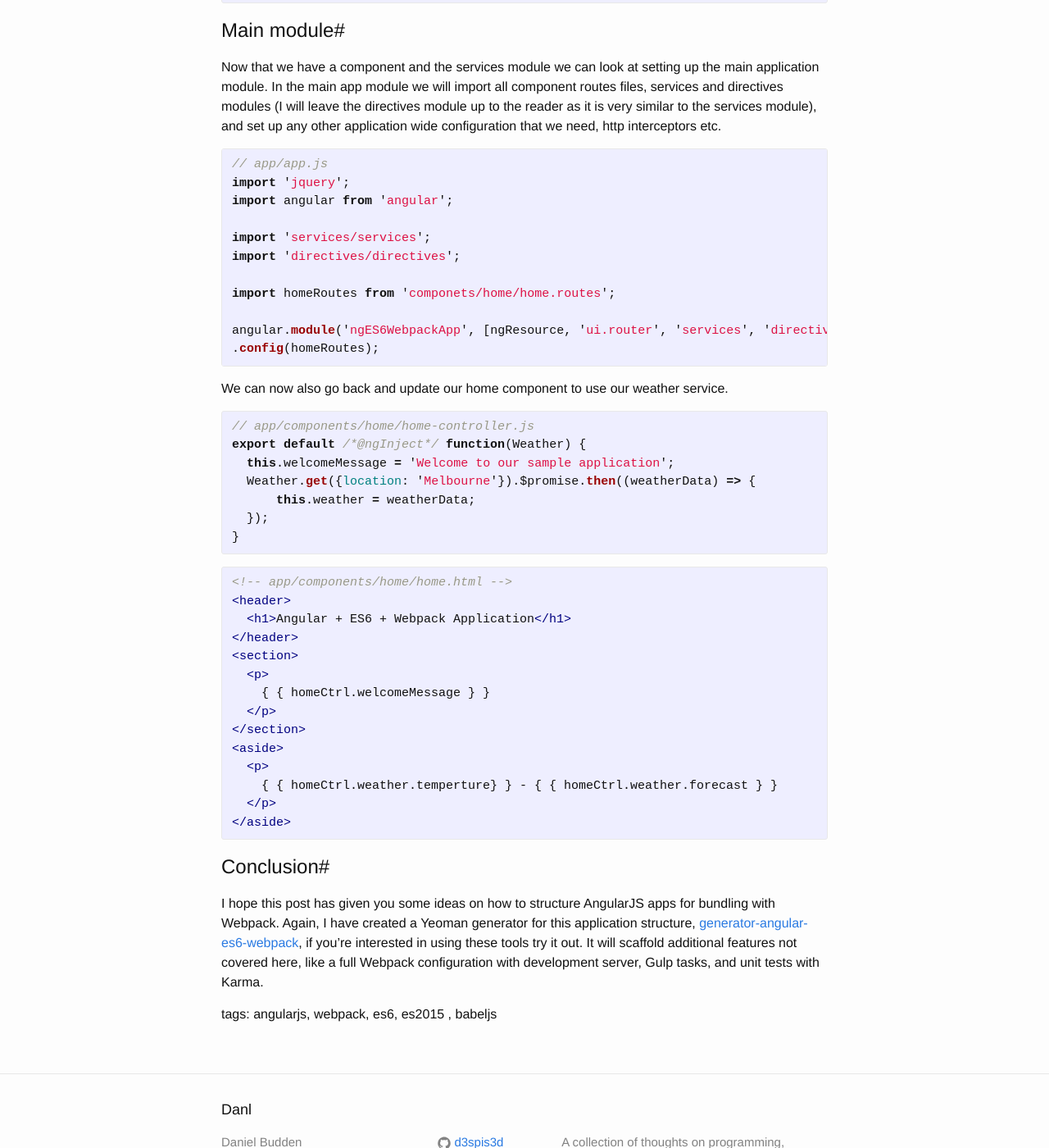
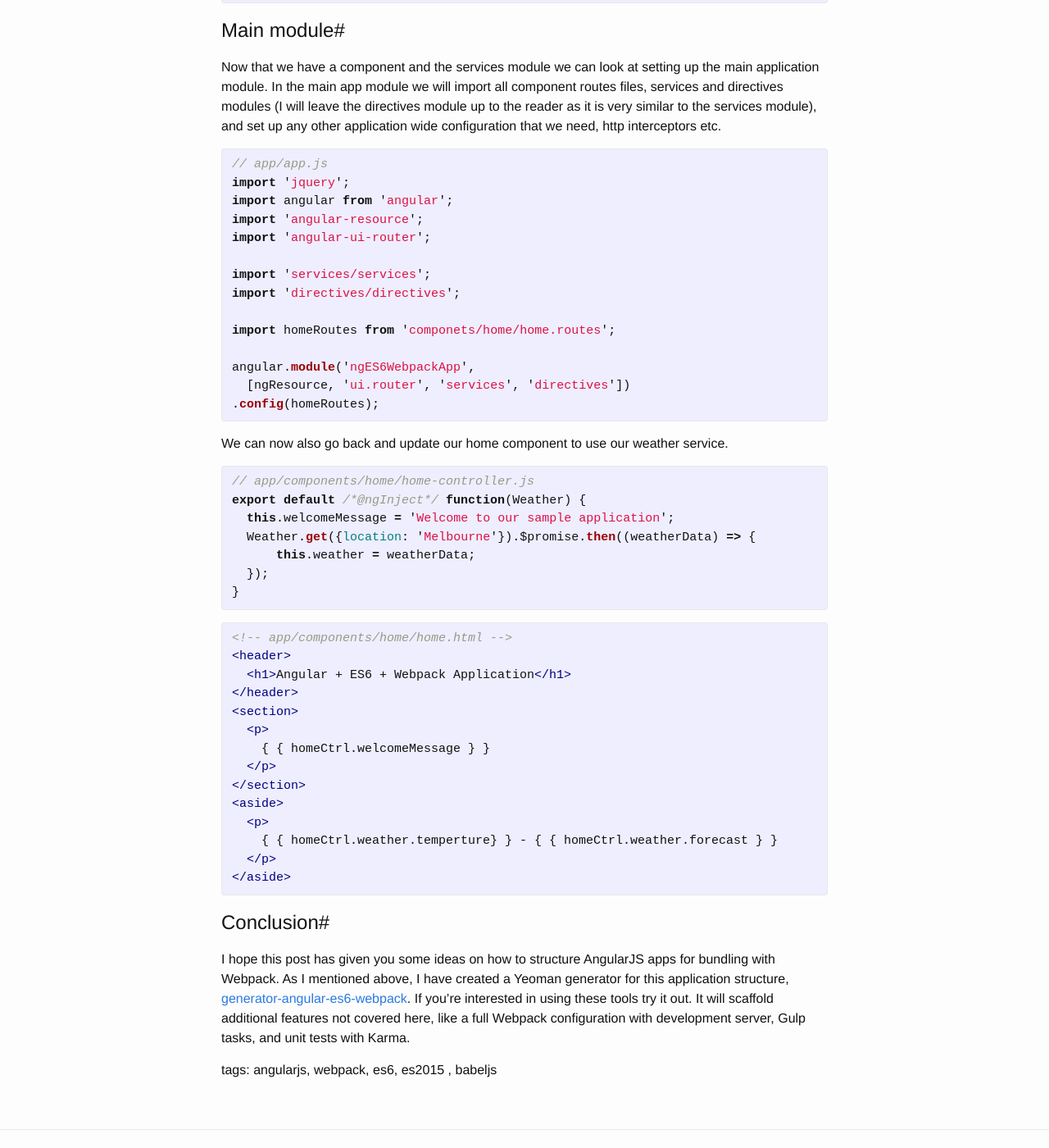
Before and after one commit to d3spis3d/d3spis3d.github.io, a Jekyll site: the page built from _posts/2016-01-06-angular-es6-webpack.md, in a window 1280 px wide and 1400 px high, scrolled down 3436 px. Shown: the whole window at 82% size. Built offline with Jekyll 4.4.1, drawn with Linux system fonts in a browser that asks for light colours; some of the changed text lies outside the part shown.

Commit message:
Update angular+webpack for readability + code

```diff
--- a/_posts/2016-01-06-angular-es6-webpack.md
+++ b/_posts/2016-01-06-angular-es6-webpack.md
@@ -148,13 +148,16 @@ Now that we have a component and the services module we can look at setting up t
 // app/app.js
 import 'jquery';
 import angular from 'angular';
+import 'angular-resource';
+import 'angular-ui-router';
 
 import 'services/services';
 import 'directives/directives';
 
 import homeRoutes from 'componets/home/home.routes';
 
-angular.module('ngES6WebpackApp', [ngResource, 'ui.router', 'services', 'directives'])
+angular.module('ngES6WebpackApp',
+  [ngResource, 'ui.router', 'services', 'directives'])
 .config(homeRoutes);
 {% endhighlight %}
 
@@ -189,6 +192,6 @@ export default /*@ngInject*/ function(Weather) {
 
 #Conclusion#
 
-I hope this post has given you some ideas on how to structure AngularJS apps for bundling with Webpack. Again, I have created a Yeoman generator for this application structure, [generator-angular-es6-webpack](https://www.npmjs.com/package/generator-angular-es6-webpack), if you're interested in using these tools try it out. It will scaffold additional features not covered here, like a full Webpack configuration with development server, Gulp tasks, and unit tests with Karma.
+I hope this post has given you some ideas on how to structure AngularJS apps for bundling with Webpack. As I mentioned above, I have created a Yeoman generator for this application structure, [generator-angular-es6-webpack](https://www.npmjs.com/package/generator-angular-es6-webpack). If you're interested in using these tools try it out. It will scaffold additional features not covered here, like a full Webpack configuration with development server, Gulp tasks, and unit tests with Karma.
 
 tags: angularjs, webpack, es6, es2015 , babeljs
```
Also changed, not shown: other parts of _posts/2016-01-06-angular-es6-webpack.md (+4 -4 lines).
